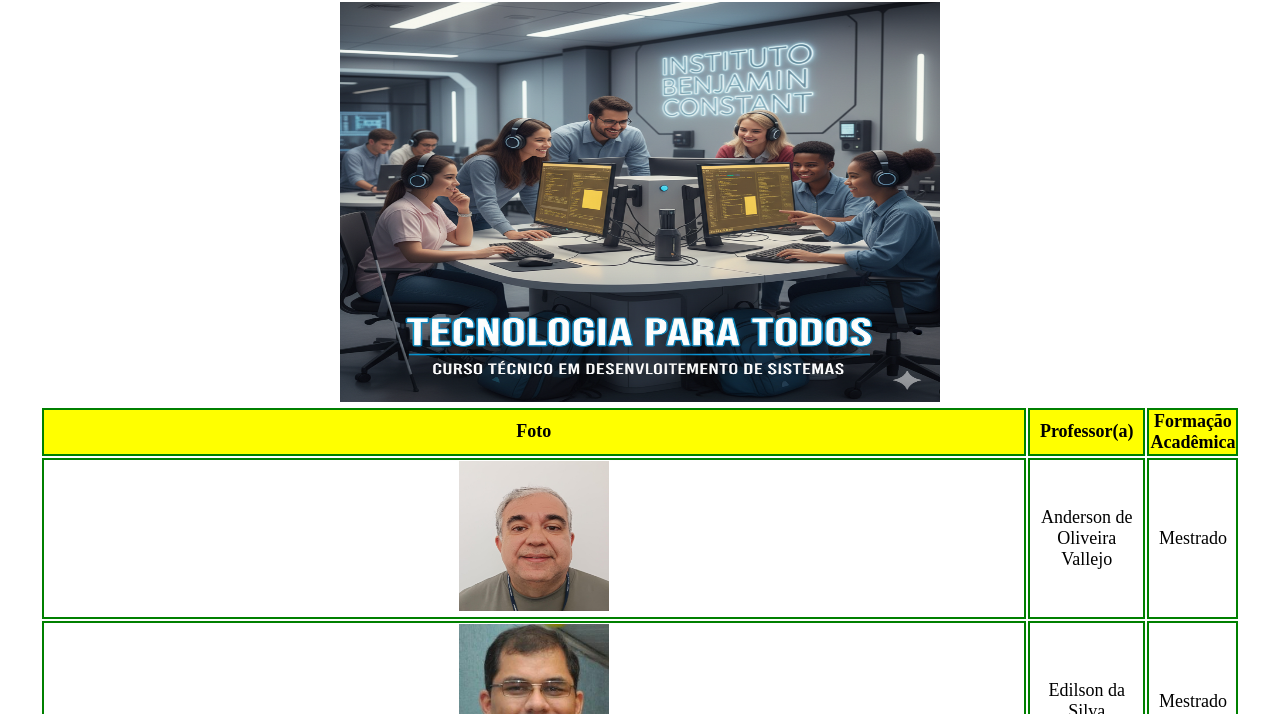
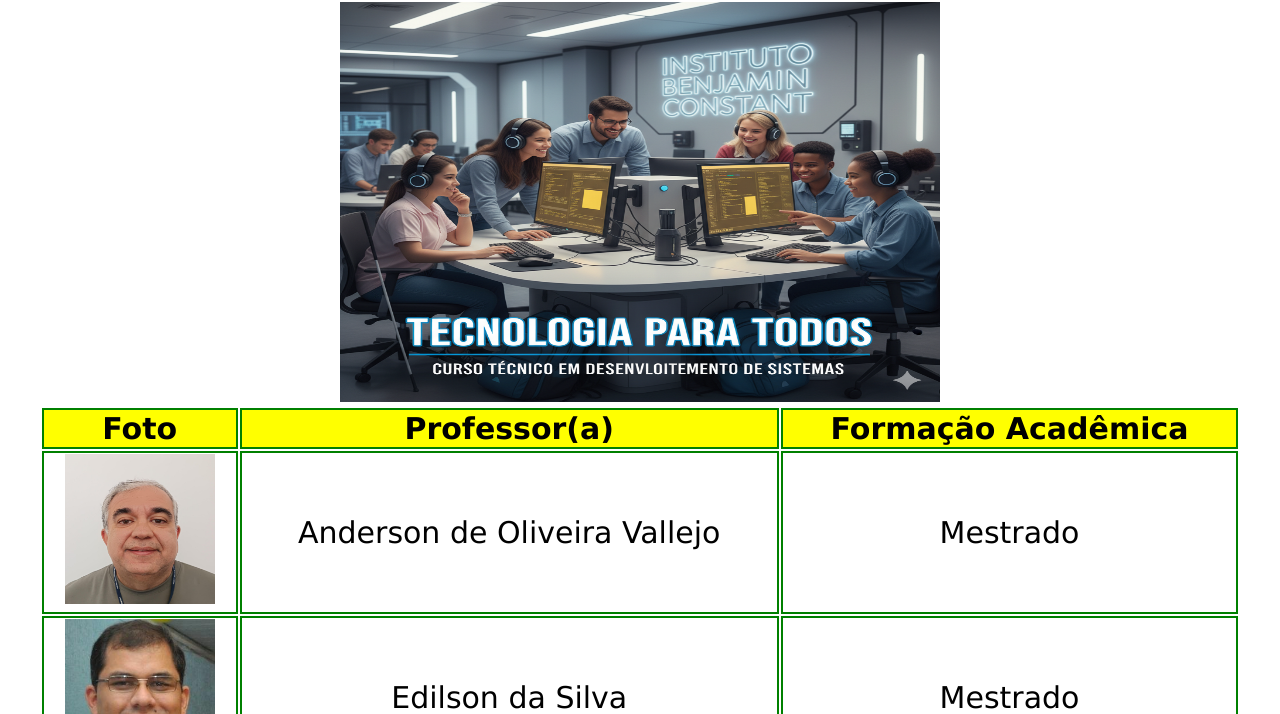
Before and after one commit to Jair-Rodrigues/site-desenvolvimento, a website with bundled scripts: page docente.html in a window 1280 px wide. Shown: the part 86-800 px from the top of the page. Built offline with nearby package versions, Linux system fonts and the light colour scheme.

Commit message:
atualização docente

```diff
--- a/css/docente.css
+++ b/css/docente.css
@@ -1,3 +1,6 @@
+*{
+  font-size: ;
+}
 #bannerHeader {
   /* Define o header como um contêiner flexível */
   display: flex;
@@ -17,25 +20,24 @@
     width: 95%;
     margin: auto;
   }
-  th,td{
+
+  td{
     text-align: center;
     border: 2px solid green;
-    font-size: 18px;
+    font-size: 30px;
+    font-family: Verdana, Geneva, Tahoma, sans-serif;
   }
 
-td{
-    align-items: center;
-    margin: auto;
-  text-align: justify;
-  width: 90%;
-  text-align: center;
-}
+
+
 
 th{
     background-color: yellow;
     text-align: center;
-    align-items: center;
-    margin: auto;
+    border: 2px solid green;
+    font-size: 30px;
+    font-family: Verdana, Geneva, Tahoma, sans-serif;
+
 }
 /*
 .tdFoto{
```
